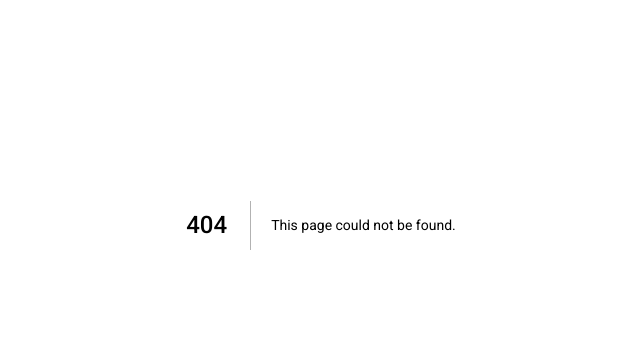
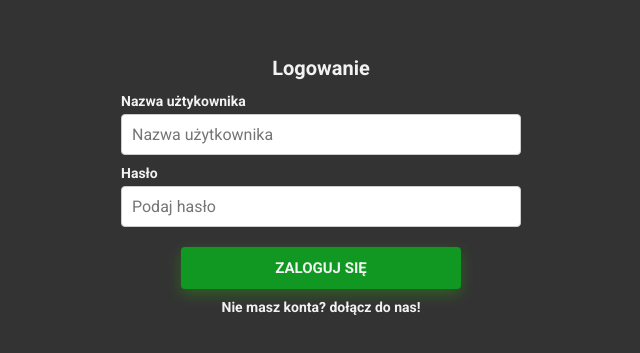
Before and after one commit to Konradb211/erykon, a Next.js app: page /form in a window 1280 px wide. Before the commit this address had no page. Shown: the part 175-528 px from the top of the page, without its empty margins (319-959 px from the left). Built offline with nearby package versions, Linux system fonts and the light colour scheme.

Commit message:
added some styles to form

```diff
--- /dev/null
+++ b/src/app/form/page.js
@@ -0,0 +1,5 @@
+import { Form } from "../../components/Form/Form"
+
+export default function form() {
+	return <Form />
+}
--- a/src/app/globals.css
+++ b/src/app/globals.css
@@ -11,3 +11,8 @@ html {
 	scroll-behavior: smooth;
 	font-size: 62.5%;
 }
+
+body {
+	background-color: #333;
+	color: #f2f2f2;
+}
--- a/src/components/Footer/Footer.module.css
+++ b/src/components/Footer/Footer.module.css
@@ -4,5 +4,5 @@
 
 .copyrights {
 	text-align: center;
-	font-size: 0.8rem;
+	font-size: 2rem;
 }
--- a/src/components/Form/Form.module.css
+++ b/src/components/Form/Form.module.css
@@ -1,58 +1,49 @@
-.container{
+.container {
 	display: flex;
 	justify-content: center;
 	align-items: center;
 	min-height: 90vh;
 	flex-direction: column;
+	background-color: #333;
+}
+
+.title {
+	font-size: 2rem;
+	margin-bottom: 1.3rem;
 }
 
 .form-container {
-	max-width: 400px;
-	min-height: 40rem;
 	display: flex;
-	/* justify-content: space-between;
-	align-items: center; */
 	flex-direction: column;
-
 	margin: 0 auto;
-	padding: 20px;
-	background-color: #f9f9f9;
 	border-radius: 8px;
-	box-shadow: 0 2px 4px rgba(0, 0, 0, 0.1);
+}
+/* Form title */
+.form-title {
+	text-align: left;
+	font-size: 1.4rem;
+	font-weight: bold;
+	margin-bottom: 0.5rem;
 }
 
-  /* Form title */
-  .form-title {
-	font-size: 24px;
-	font-weight: bold;
-	margin-bottom: 20px;
-	color: #333;
+span.form-title {
+	cursor: pointer;
+	margin: 0 auto;
+}
+
+span.form-title:hover {
+	color: #31cb00;
 }
 
 /* Form input fields */
 .form-container input {
-	width: 100%;
+	width: 40rem;
 	padding: 10px;
 	margin-bottom: 10px 0;
 	border: 1px solid #ccc;
 	border-radius: 4px;
 	font-size: 16px;
-  }
-
-  /* Form submit button */
-  .form-container input[type="submit"] {
-	width: 100%;
-	padding: 10px;
-	background-color: #007bff;
-	color: #fff;
-	border: none;
-	border-radius: 4px;
-	font-size: 16px;
-	cursor: pointer;
-  }
-
-  .form-container input[type="submit"]:hover {
-	background-color: #0056b3;
+	margin-bottom: 1rem;
 }
 
 /* Form success message */
@@ -68,3 +59,32 @@
 	display: block;
 	margin-bottom: 10px;
 }
+
+/* Fancy register button */
+.fancy-register-button {
+	width: 70%;
+	padding: 10px 20px;
+	margin: 1rem auto;
+	font-size: 15px;
+	font-weight: bold;
+	color: #f2f2f2;
+	background-color: #119822;
+	border: 2px solid #119822;
+	border-radius: 4px;
+	text-transform: uppercase;
+	text-decoration: none;
+	transition: all 0.3s;
+	box-shadow: 0 5px 15px rgba(49, 203, 0, 0.3);
+	cursor: pointer;
+}
+
+.fancy-register-button:hover {
+	background-color: #31cb00;
+	border-color: #31cb00;
+	box-shadow: 0 8px 20px rgba(49, 203, 0, 0.3);
+}
+
+.fancy-register-button:active {
+	transform: translateY(2px);
+	box-shadow: 0 2px 5px rgba(49, 203, 0, 0.3);
+}
--- a/src/components/Form/Form.tsx
+++ b/src/components/Form/Form.tsx
@@ -1,7 +1,7 @@
 "use client"
 import { useState } from "react"
 import { SubmitHandler, useForm } from "react-hook-form"
-import { passwordValidate, emailValidate } from "@/Utils/Regexp"
+import { passwordValidate, emailValidate } from "@/Utils/Regex"
 import styles from "./Form.module.css"
 
 interface IFormInput {
@@ -23,11 +23,16 @@ export const Form = () => {
 	return (
 		<>
 			<div className={styles.container}>
+				<h2 className={styles.title}>
+					{!isLogged ? "Logowanie" : "Rejestracja"}
+				</h2>
 				<form
-					className={styles['form-container']}
+					className={styles["form-container"]}
 					onSubmit={handleSubmit(onSubmit)}
 					noValidate>
-					<label htmlFor='username'>Nazwa użtykownika</label>
+					<label className={styles["form-title"]} htmlFor='username'>
+						Nazwa użtykownika
+					</label>
 					<input
 						id='username'
 						{...register("username", {
@@ -44,9 +49,13 @@ export const Form = () => {
 						placeholder='Nazwa użytkownika'
 					/>
 					{errors.username && (
-						<span className={styles['form-success']}>{errors.username.message}</span>
+						<span className={styles["form-success"]}>
+							{errors.username.message}
+						</span>
 					)}
-					<label htmlFor='password'>Hasło</label>
+					<label className={styles["form-title"]} htmlFor='password'>
+						Hasło
+					</label>
 					<input
 						type='password'
 						id='password'
@@ -60,11 +69,15 @@ export const Form = () => {
 						placeholder='Podaj hasło'
 					/>
 					{errors.password && (
-						<span className={styles['form-error']}>{errors.password.message}</span>
+						<span className={styles["form-error"]}>
+							{errors.password.message}
+						</span>
 					)}
 					{isLogged && (
 						<>
-							<label htmlFor='repeatPassword'>Powtórz hasło</label>
+							<label className={styles["form-title"]} htmlFor='repeatPassword'>
+								Powtórz hasło
+							</label>
 							<input
 								type='password'
 								id='repeatPassword'
@@ -77,11 +90,13 @@ export const Form = () => {
 								placeholder='Potwierdź hasło'
 							/>
 							{errors.repeatPassword && (
-								<span className={styles['form-error']}>
+								<span className={styles["form-error"]}>
 									{errors.repeatPassword.message}
 								</span>
 							)}
-							<label htmlFor='email'>Podaj adres email</label>
+							<label className={styles["form-title"]} htmlFor='email'>
+								Podaj adres email
+							</label>
 							<input
 								id='email'
 								type='email'
@@ -95,14 +110,23 @@ export const Form = () => {
 								placeholder='Adres e-mail'
 							/>
 							{errors.email && (
-								<span className={styles['form-error']}>{errors.email.message}</span>
+								<span className={styles["form-error"]}>
+									{errors.email.message}
+								</span>
 							)}
 						</>
 					)}
-					<span onClick={() => setIsLogged(!isLogged)}>
-						{isLogged ? "Zarejestruj się!" : "Załóż Konto!"}
+
+					<button className={styles["fancy-register-button"]} type='submit'>
+						{!isLogged ? "Zaloguj się" : "Zarejestruj się"}
+					</button>
+					<span
+						className={styles["form-title"]}
+						onClick={() => setIsLogged(!isLogged)}>
+						{isLogged
+							? "Masz już konto? zaloguj się!"
+							: "Nie masz konta? dołącz do nas!"}
 					</span>
-					<input type='submit' />
 				</form>
 			</div>
 		</>
```
Also changed, not shown: src/components/Main/Main.tsx (+1 -6 lines), src/Utils/Regex.js (renamed from src/Utils/Regexp.js). Lines whose indentation alone changed are shown as unchanged.
